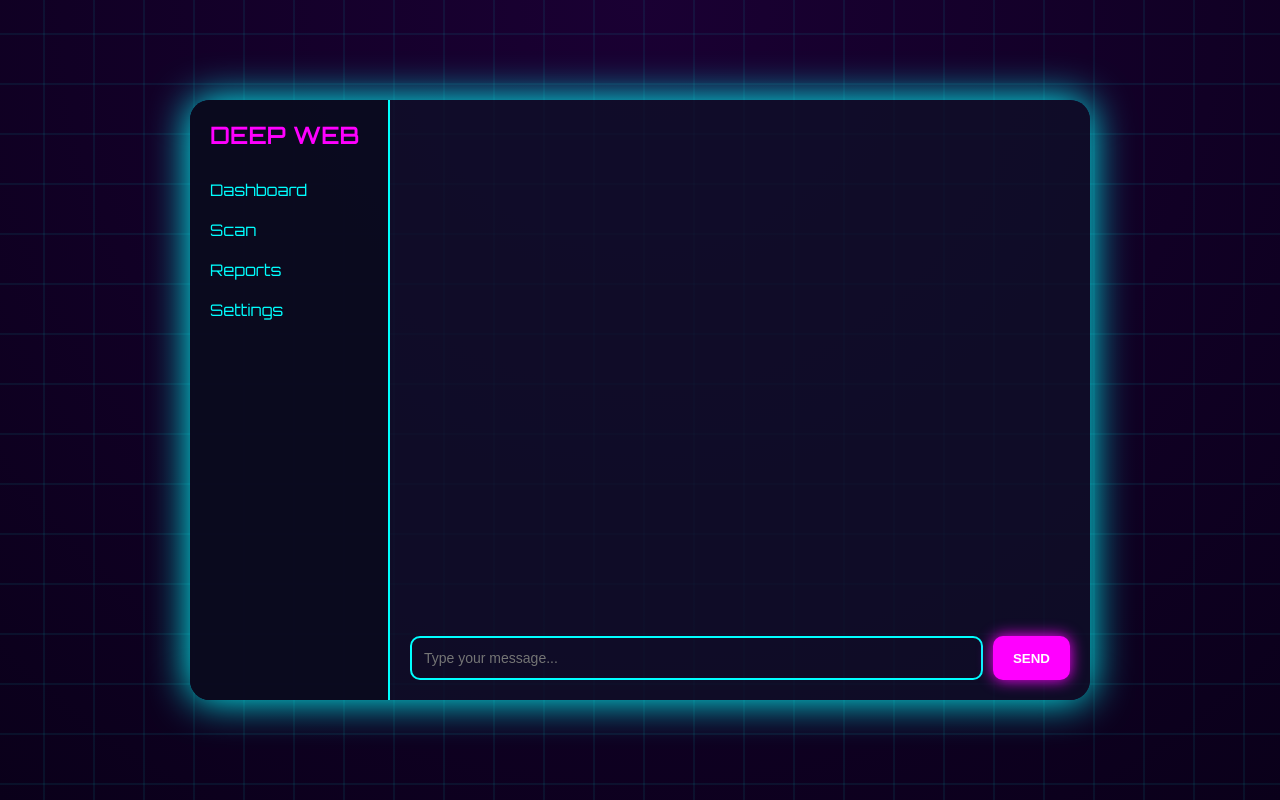
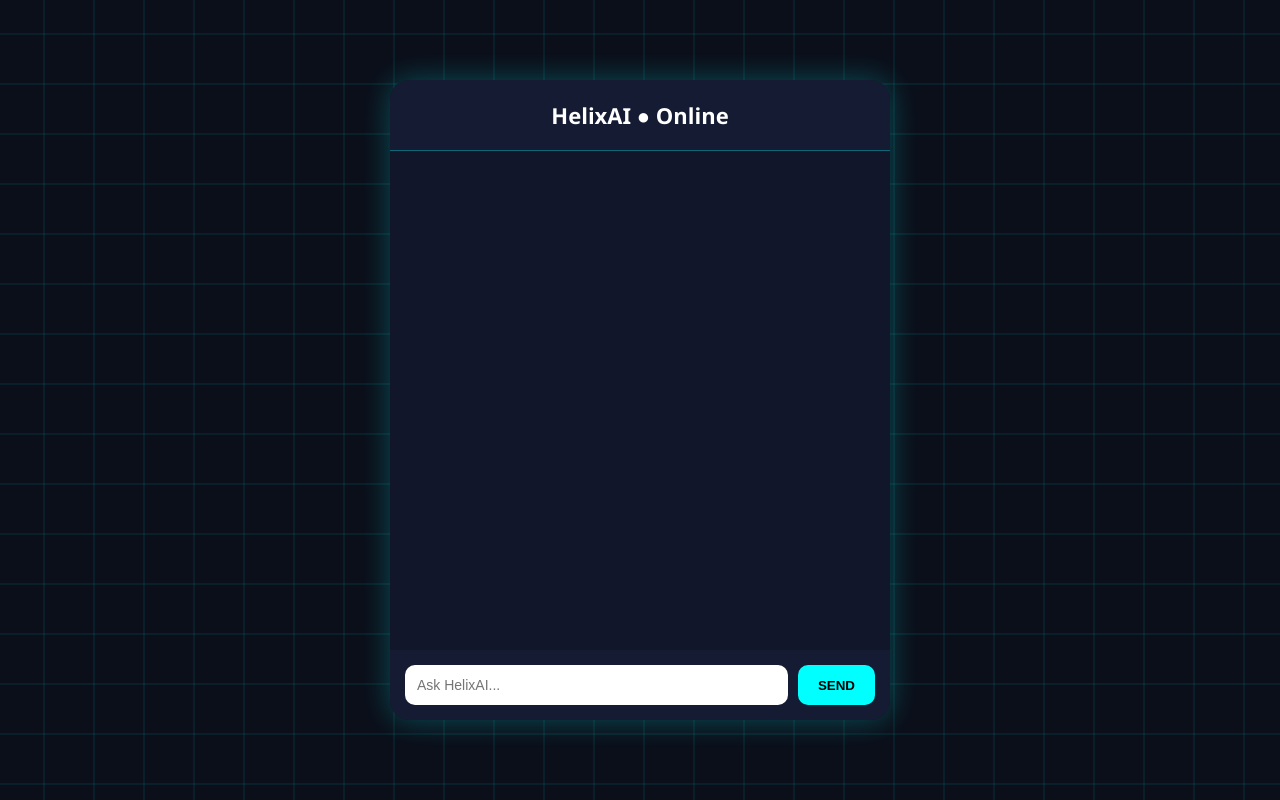
Before and after one commit to CodeDevAlchemy/cyber-ai-bot, a Flask app: page / in a window 1280 px wide. Run offline with Flask 3, Linux system fonts and the light colour scheme.

Commit message:
Branding update to HelixAI

```diff
--- a/templates/index.html
+++ b/templates/index.html
@@ -2,22 +2,31 @@
 <html lang="en">
 <head>
 <meta charset="UTF-8">
-<title>Cyber AI Assistant</title>
 <meta name="viewport" content="width=device-width, initial-scale=1.0">
+<title>HelixAI</title>
 
-<!-- Google Font -->
-<link href="https://fonts.googleapis.com/css2?family=Orbitron:wght@400;600&display=swap" rel="stylesheet">
-
-<!-- Markdown Parser -->
 <script src="https://cdn.jsdelivr.net/npm/marked/marked.min.js"></script>
 
 <style>
+body {
+    margin: 0;
+    font-family: 'Segoe UI', sans-serif;
+    background: #0b0f1a;
+    color: white;
+    display: flex;
+    justify-content: center;
+    align-items: center;
+    height: 100vh;
+}
+
+/* Animated Grid Background */
 body::before {
     content: "";
     position: fixed;
     width: 200%;
     height: 200%;
-    background-image: linear-gradient(#00ffff22 1px, transparent 1px),
+    background-image:
+        linear-gradient(#00ffff22 1px, transparent 1px),
         linear-gradient(90deg, #00ffff22 1px, transparent 1px);
     background-size: 50px 50px;
     animation: moveGrid 20s linear infinite;
@@ -29,8 +38,47 @@
     to { transform: translate(-50px,-50px); }
 }
 
+.chat-container {
+    width: 500px;
+    height: 80vh;
+    background: #11162a;
+    border-radius: 20px;
+    display: flex;
+    flex-direction: column;
+    box-shadow: 0 0 30px #00ffff44;
+    overflow: hidden;
+}
+
+.header {
+    padding: 20px;
+    text-align: center;
+    font-size: 22px;
+    font-weight: bold;
+    background: #141b33;
+    border-bottom: 1px solid #00ffff55;
+}
+
+.messages {
+    flex: 1;
+    padding: 20px;
+    overflow-y: auto;
+}
+
 .user, .bot {
+    margin-bottom: 15px;
+    padding: 12px 18px;
+    border-radius: 15px;
     animation: fadeIn 0.3s ease-in-out;
+}
+
+.user {
+    background: #00ffff22;
+    align-self: flex-end;
+}
+
+.bot {
+    background: #1a1f3a;
+    border: 1px solid #00ffff55;
 }
 
 @keyframes fadeIn {
@@ -38,21 +86,45 @@
     to { opacity: 1; transform: translateY(0); }
 }
 
+.input-area {
+    display: flex;
+    padding: 15px;
+    background: #141b33;
+}
+
+#messageInput {
+    flex: 1;
+    padding: 12px;
+    border-radius: 10px;
+    border: none;
+    outline: none;
+    font-size: 14px;
+}
+
+#sendBtn {
+    margin-left: 10px;
+    padding: 12px 20px;
+    border-radius: 10px;
+    border: none;
+    background: #00ffff;
+    color: black;
+    font-weight: bold;
+    cursor: pointer;
+}
+
+/* Typing Animation */
 .typing {
     display: inline-block;
     padding: 12px 18px;
     border-radius: 15px;
-    background: #1a1a3d;
-    border: 1px solid #ff00ff;
-    box-shadow: 0 0 15px #ff00ff;
-    width: fit-content;
+    background: #1a1f3a;
 }
 
 .typing span {
     height: 8px;
     width: 8px;
     margin: 0 3px;
-    background-color: #ff00ff;
+    background-color: #00ffff;
     border-radius: 50%;
     display: inline-block;
     animation: bounce 1.4s infinite both;
@@ -65,158 +137,21 @@
     0%, 80%, 100% { transform: scale(0); }
     40% { transform: scale(1); }
 }
-
-* {
-    margin: 0;
-    padding: 0;
-    box-sizing: border-box;
-}
-
-body {
-    font-family: 'Orbitron', sans-serif;
-    background: radial-gradient(circle at top, #1a0033, #0a001a);
-    height: 100vh;
-    display: flex;
-    align-items: center;
-    justify-content: center;
-    color: #00ffff;
-}
-
-.container {
-    width: 900px;
-    height: 600px;
-    background: rgba(15, 15, 40, 0.8);
-    border-radius: 20px;
-    box-shadow: 0 0 40px #00ffff;
-    display: flex;
-    overflow: hidden;
-}
-
-/* Sidebar */
-.sidebar {
-    width: 200px;
-    background: rgba(10, 10, 30, 0.9);
-    padding: 20px;
-    border-right: 2px solid #00ffff;
-}
-
-.sidebar h2 {
-    margin-bottom: 30px;
-    color: #ff00ff;
-}
-
-.sidebar ul {
-    list-style: none;
-}
-
-.sidebar ul li {
-    margin: 20px 0;
-    cursor: pointer;
-    transition: 0.3s;
-}
-
-.sidebar ul li:hover {
-    color: #ff00ff;
-}
-
-/* Chat Area */
-.chat-area {
-    flex: 1;
-    display: flex;
-    flex-direction: column;
-    padding: 20px;
-}
-
-.messages {
-    flex: 1;
-    overflow-y: auto;
-    margin-bottom: 20px;
-    padding-right: 10px;
-}
-
-.user, .bot {
-    padding: 12px 18px;
-    margin-bottom: 15px;
-    border-radius: 15px;
-    max-width: 70%;
-    line-height: 1.6;
-    word-wrap: break-word;
-}
-
-.user {
-    align-self: flex-end;
-    background: #00ffff;
-    color: #000;
-    box-shadow: 0 0 15px #00ffff;
-}
-
-.bot {
-    align-self: flex-start;
-    background: #1a1a3d;
-    border: 1px solid #ff00ff;
-    box-shadow: 0 0 15px #ff00ff;
-}
-
-/* Input Area */
-.input-area {
-    display: flex;
-    gap: 10px;
-}
-
-input {
-    flex: 1;
-    padding: 12px;
-    border-radius: 10px;
-    border: 2px solid #00ffff;
-    background: transparent;
-    color: #00ffff;
-    font-size: 14px;
-}
-
-input:focus {
-    outline: none;
-    box-shadow: 0 0 15px #00ffff;
-}
-
-button {
-    padding: 12px 20px;
-    border-radius: 10px;
-    border: none;
-    cursor: pointer;
-    background: #ff00ff;
-    color: white;
-    font-weight: bold;
-    box-shadow: 0 0 15px #ff00ff;
-    transition: 0.3s;
-}
-
-button:hover {
-    background: #ff33ff;
-}
-
 </style>
 </head>
+
 <body>
 
-<div class="container">
-    <div class="sidebar">
-        <h2>DEEP WEB</h2>
-        <ul>
-            <li>Dashboard</li>
-            <li>Scan</li>
-            <li>Reports</li>
-            <li>Settings</li>
-        </ul>
+<div class="chat-container">
+    <div class="header">
+        HelixAI ● Online
     </div>
 
-    <div class="chat-area">
     <div class="messages" id="messages"></div>
 
     <div class="input-area">
-            <input type="text" id="messageInput" placeholder="Type your message..." />
+        <input type="text" id="messageInput" placeholder="Ask HelixAI..." />
         <button id="sendBtn">SEND</button>
-
-        </div>
     </div>
 </div>
 
@@ -231,12 +166,10 @@ document.addEventListener("DOMContentLoaded", function () {
         const userText = input.value.trim();
         if (!userText) return;
 
-        // Show user message
         messages.innerHTML += `<div class="user">${userText}</div>`;
         input.value = "";
         messages.scrollTop = messages.scrollHeight;
 
-        // Show typing animation
         const typingDiv = document.createElement("div");
         typingDiv.className = "typing";
         typingDiv.innerHTML = "<span></span><span></span><span></span>";
@@ -251,7 +184,6 @@ document.addEventListener("DOMContentLoaded", function () {
             });
 
             const data = await response.json();
-
             typingDiv.remove();
 
             const botDiv = document.createElement("div");
@@ -259,7 +191,6 @@ document.addEventListener("DOMContentLoaded", function () {
             messages.appendChild(botDiv);
 
             typeWriter(botDiv, data.reply);
-
             messages.scrollTop = messages.scrollHeight;
 
         } catch (error) {
@@ -271,18 +202,14 @@ document.addEventListener("DOMContentLoaded", function () {
     function typeWriter(element, text, speed = 15) {
         let i = 0;
         element.innerHTML = "";
-
         const interval = setInterval(() => {
             element.innerHTML = marked.parse(text.substring(0, i));
             i++;
-            if (i > text.length) {
-                clearInterval(interval);
-            }
+            if (i > text.length) clearInterval(interval);
             messages.scrollTop = messages.scrollHeight;
         }, speed);
     }
 
-    // Enter key support
     input.addEventListener("keydown", function (event) {
         if (event.key === "Enter") {
             event.preventDefault();
@@ -290,13 +217,10 @@ document.addEventListener("DOMContentLoaded", function () {
         }
     });
 
-    // Button click support
     sendBtn.addEventListener("click", sendMessage);
 
 });
 </script>
 
-
-
 </body>
 </html>
```
Lines whose indentation alone changed are shown as unchanged.
